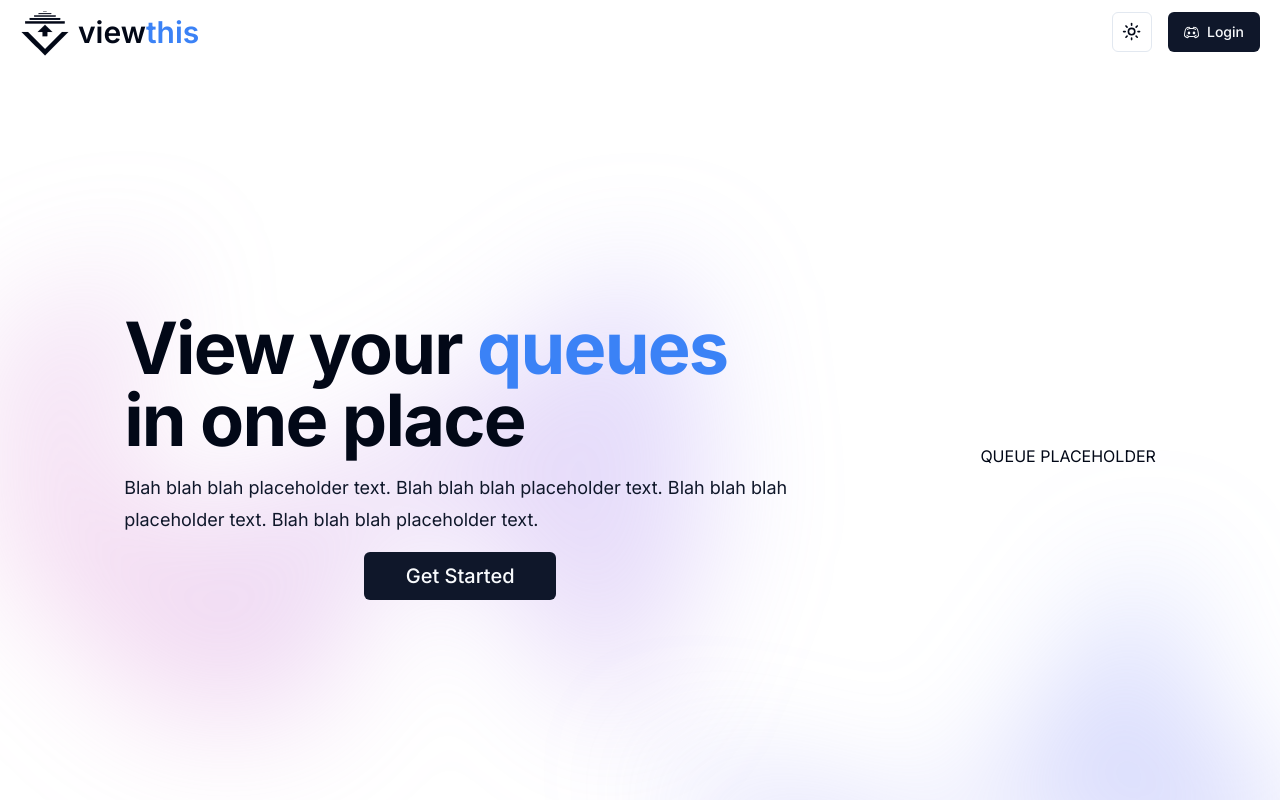
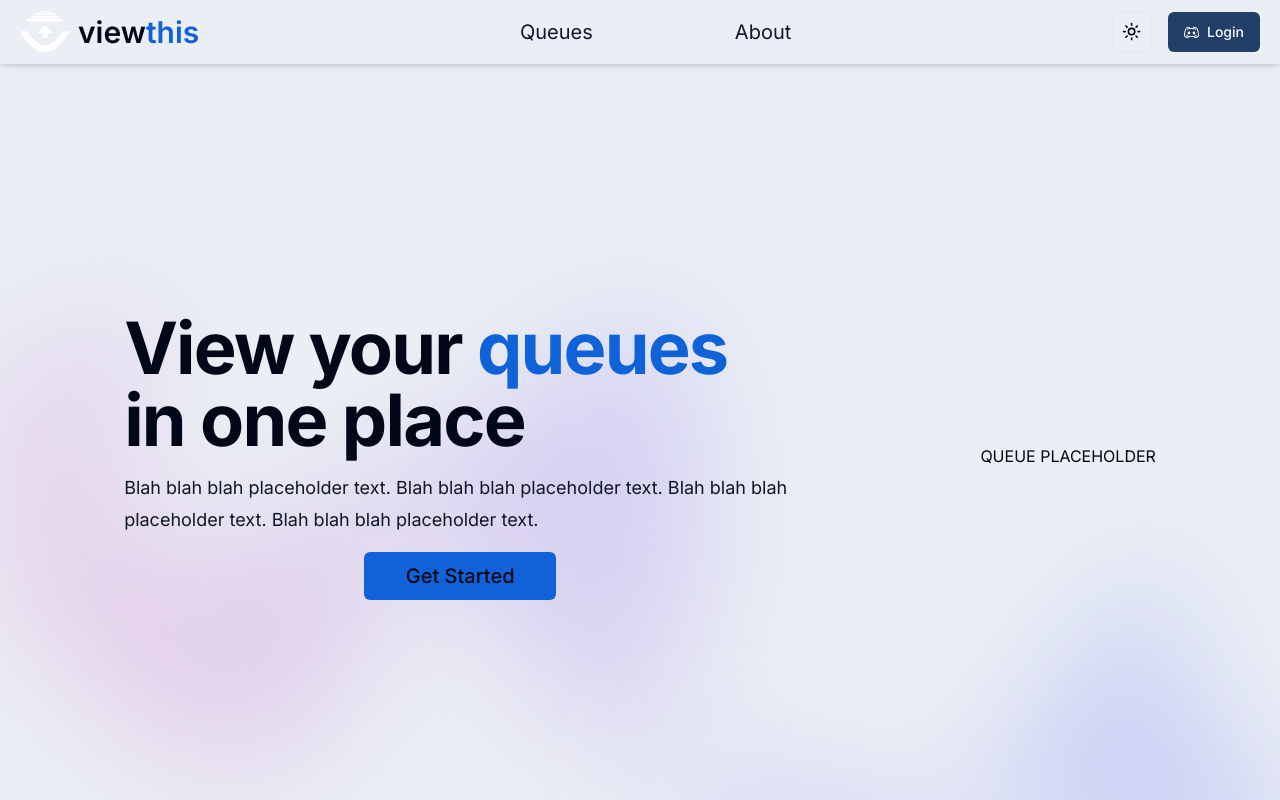
Before and after one commit to zamachnoi/ReviewThis, a Next.js app in the folder client/: page / in a window 1280 px wide. Shown: the top 800 px of the page. Built offline with nearby package versions, Linux system fonts and the light colour scheme; no server answers.

Commit message:
Landing page

```diff
--- a/client/src/app/clientUtils.ts
+++ b/client/src/app/clientUtils.ts
@@ -1,3 +1,5 @@
+import { useCookies } from "next-client-cookies"
+
 export function getClientApiUrl(path: string) {
 	return process.env.NODE_ENV === "development"
 		? "http://127.0.0.1:3001/api" + path
@@ -8,15 +10,15 @@ export function parseJwt(token: string) {
 	return JSON.parse(Buffer.from(token.split(".")[1], "base64").toString())
 }
 
-// export function getClientJwt() {
-// 	const cookies = useCookies()
+export function getClientJwt() {
+	const cookies = useCookies()
 
-// 	const viewthisJwt = cookies.get("_viewthis_jwt")
+	const viewthisJwt = cookies.get("_viewthis_jwt")
 
-// 	return viewthisJwt ? viewthisJwt : ""
-// }
+	return viewthisJwt ? viewthisJwt : ""
+}
 
-// export function getClientJwtAndParse() {
-// 	const jwt = getClientJwt()
-// 	return jwt ? parseJwt(jwt) : ""
-// }
+export function getClientJwtAndParse() {
+	const jwt = getClientJwt()
+	return jwt ? parseJwt(jwt) : ""
+}
--- a/client/src/app/globals.css
+++ b/client/src/app/globals.css
@@ -4,7 +4,7 @@
 
 @layer base {
 	:root {
-		--background: 0 0% 100%;
+		--background: 216 33% 94%;
 		--foreground: 222.2 84% 4.9%;
 
 		--card: 0 0% 100%;
@@ -13,16 +13,16 @@
 		--popover: 0 0% 100%;
 		--popover-foreground: 222.2 84% 4.9%;
 
-		--primary: 222.2 47.4% 11.2%;
+		--primary: 215 51% 27%;
 		--primary-foreground: 210 40% 98%;
 
-		--secondary: 210 40% 96.1%;
+		--secondary: 215 69% 68%;
 		--secondary-foreground: 222.2 47.4% 11.2%;
 
 		--muted: 210 40% 96.1%;
 		--muted-foreground: 215.4 16.3% 46.9%;
 
-		--accent: 210 40% 96.1%;
+		--accent: 215 87% 45%;
 		--accent-foreground: 222.2 47.4% 11.2%;
 
 		--destructive: 0 84.2% 60.2%;
@@ -37,7 +37,7 @@
 
 	.dark {
 		--background: 222.2 84% 4.9%;
-		--foreground: 210 40% 98%;
+		--foreground: 214 17% 92%;
 
 		--card: 222.2 84% 4.9%;
 		--card-foreground: 210 40% 98%;
@@ -45,16 +45,16 @@
 		--popover: 222.2 84% 4.9%;
 		--popover-foreground: 210 40% 98%;
 
-		--primary: 210 40% 98%;
+		--primary: 215 51% 73%;
 		--primary-foreground: 222.2 47.4% 11.2%;
 
-		--secondary: 217.2 32.6% 17.5%;
+		--secondary: 215 69% 32%;
 		--secondary-foreground: 210 40% 98%;
 
 		--muted: 217.2 32.6% 17.5%;
 		--muted-foreground: 215 20.2% 65.1%;
 
-		--accent: 217.2 32.6% 17.5%;
+		--accent: 215 87% 55%;
 		--accent-foreground: 210 40% 98%;
 
 		--destructive: 0 62.8% 30.6%;
--- /dev/null
+++ b/client/src/app/queues/page.tsx
@@ -0,0 +1,7 @@
+export default function Queues() {
+	return (
+		<div>
+			<h1>Queues</h1>
+		</div>
+	)
+}
--- a/client/src/components/landing/hero.tsx
+++ b/client/src/components/landing/hero.tsx
@@ -5,7 +5,7 @@ export default function Hero() {
 	return (
 		<div className="bg-background">
 			<div
-				className="absolute inset-x-0 top-10 -z-9 transform-gpu overflow-hidden blur-3xl"
+				className="absolute inset-x-0 top-20 -z-9 transform-gpu overflow-hidden blur-3xl"
 				aria-hidden="true"
 			>
 				<div
@@ -21,7 +21,7 @@ export default function Hero() {
 					<div className="flex flex-col max-w-2xl items-center gap-4">
 						<h1 className="text-7xl font-bold tracking-tight text-foreground">
 							View your{" "}
-							<span className="text-blue-500">queues</span> in one
+							<span className="text-accent">queues</span> in one
 							place
 						</h1>
 						<p className="text-lg leading-8 text-secondary-foreground">
@@ -29,7 +29,11 @@ export default function Hero() {
 							placeholder text. Blah blah blah placeholder text.
 							Blah blah blah placeholder text.
 						</p>
-						<Button className="w-48 h-12 text-xl" asChild>
+						<Button
+							variant="secondary"
+							className="bg-accent text-foreground w-48 h-12 text-xl"
+							asChild
+						>
 							<Link href="/queues">Get Started</Link>
 						</Button>
 					</div>
--- a/client/src/components/navbar/dynamiclogo.tsx
+++ b/client/src/components/navbar/dynamiclogo.tsx
@@ -1,68 +1,67 @@
 import React from "react"
 
-const DynamicLogo = ({ width = 50 }) => {
-	// Note: Tailwind's fill classes apply directly to SVG elements.
-	// Make sure `foreground` is a defined color in your Tailwind config.
+const CustomIcon = ({ width = 468, color = "black" }) => {
+	// Calculate height based on the original aspect ratio
+	const originalWidth = 468
+	const originalHeight = 388
+	const height = (width / originalWidth) * originalHeight
+
 	return (
 		<svg
 			width={width}
-			height={width}
-			viewBox="0 0 501 501"
-			className="fill-foreground stroke-foreground" // Using Tailwind classes for fill and stroke
+			height={height}
+			viewBox="0 0 468 388"
+			fill="none"
 			xmlns="http://www.w3.org/2000/svg"
 		>
 			<path
-				d="M176.5 250.5L250.5 177L325 250.5H176.5Z"
-				className="fill-current" // Tailwind class for using the current color
+				d="M403.5 189H467.5C467.5 189 364 388 234 388C104 388 0 189 0 189H66.5C66.5 189 150.5 321.5 234 321.5C317.5 321.5 403.5 189 403.5 189Z"
+				fill={color}
+			/>
+			{/* <path
+				fillRule="evenodd"
+				clipRule="evenodd"
+				d="M235.5 288C286.586 288 328 246.586 328 195.5C328 144.414 286.586 103 235.5 103C184.414 103 143 144.414 143 195.5C143 246.586 184.414 288 235.5 288ZM236 275C280.183 275 316 239.183 316 195C316 150.817 280.183 115 236 115C191.817 115 156 150.817 156 195C156 239.183 191.817 275 236 275Z"
+				fill={color}
+			/> */}
+			<path
+				d="M168.885 199.662L233.191 135.79C234.747 134.245 237.257 134.241 238.819 135.781L303.559 199.653C306.105 202.164 304.327 206.5 300.75 206.5H171.703C168.133 206.5 166.351 202.178 168.885 199.662Z"
+				fill={color}
 			/>
 			<rect
-				x="225.5"
-				y="239.5"
-				width="49"
-				height="54"
-				className="fill-current"
-			/>
-			<path
-				d="M177 410.5C172.5 410.5 16 250.5 16 250.5H81L251 420.5L420.5 250.5H484.5L325 410.5L251 485.5L177 410.5Z"
-				className="fill-current"
+				x="210.5"
+				y="195"
+				width="50"
+				height="55"
+				rx="4"
+				fill={color}
 			/>
 			<rect
-				x="51.5"
-				y="142.5"
-				width="397"
-				height="24"
-				className="fill-current"
+				x="66"
+				y="73"
+				width="339"
+				height="25"
+				rx="12.5"
+				fill={color}
+			/>
+			<rect x="103" y="44" width="264" height="20" rx="10" fill={color} />
+			<rect
+				x="141"
+				y="19"
+				width="189"
+				height="15.8537"
+				rx="7.92683"
+				fill={color}
 			/>
 			<rect
-				x="96.5"
-				y="110.5"
-				width="307"
-				height="19"
-				className="fill-current"
-			/>
-			<rect
-				x="186.5"
-				y="61.5"
-				width="127"
-				height="9"
-				className="fill-current"
-			/>
-			<rect
-				x="231.5"
-				y="44.5"
-				width="37"
-				height="4"
-				className="fill-current"
-			/>
-			<rect
-				x="141.5"
-				y="83.5"
-				width="217"
-				height="14"
-				className="fill-current"
+				x="179"
+				width="114"
+				height="10.5691"
+				rx="5.28455"
+				fill={color}
 			/>
 		</svg>
 	)
 }
 
-export default DynamicLogo
+export default CustomIcon
--- a/client/src/components/navbar/nav-link.tsx
+++ b/client/src/components/navbar/nav-link.tsx
@@ -0,0 +1,18 @@
+import Link from "next/link"
+
+export default function NavLink({
+	children,
+	href,
+}: {
+	children: React.ReactNode
+	href: string
+}) {
+	return (
+		<Link
+			className="text-xl hover:text-accent text-accent-foreground transition-colors ease-in-out duration-75"
+			href={href}
+		>
+			{children}
+		</Link>
+	)
+}
--- a/client/src/components/navbar/navbar-logo.tsx
+++ b/client/src/components/navbar/navbar-logo.tsx
@@ -8,9 +8,9 @@ export default function NavbarLogo() {
 				className="flex flex-row justify-center items-center gap-2"
 				href="/"
 			>
-				<DynamicLogo />
+				<DynamicLogo color="white" width={50} />
 				<h1 className="text-3xl font-semibold">
-					view<span className="text-blue-500">this</span>
+					view<span className="text-accent">this</span>
 				</h1>
 			</Link>
 		</div>
--- a/client/src/components/navbar/navbar.tsx
+++ b/client/src/components/navbar/navbar.tsx
@@ -5,6 +5,7 @@ import { getServerJwt } from "@/app/serverUtils"
 import { DiscordAvatar, User } from "../discord-avatar"
 import { jwtDecode } from "jwt-decode"
 import AvatarDropdown from "./avatar-dropdown"
+import NavLink from "./nav-link"
 
 export default function Navbar() {
 	const jwt = getServerJwt()
@@ -16,10 +17,14 @@ export default function Navbar() {
 	return (
 		<nav
 			style={{ transform: "translate3d(0,0,0)" }}
-			className="flex items-center px-5 justify-between h-16 bg-background"
+			className="flex items-center px-5 justify-between h-16 bg-background shadow-md z-50 sticky top-0 w-full backdrop-filter backdrop-blur-lg bg-opacity-60"
 		>
 			<NavbarLogo />
-			<div className="gap-4 flex items-center bg-background">
+			<div className="flex flex-row w-1/3 items-center justify-around">
+				<NavLink href="/queues">Queues</NavLink>
+				<NavLink href="/about">About</NavLink>
+			</div>
+			<div className="gap-4 flex items-center">
 				<ModeToggle />
 				{user ? (
 					<AvatarDropdown>
--- /dev/null
+++ b/client/src/middleware.ts
@@ -0,0 +1,11 @@
+const protectedRoutes = ["/queues/create", "/profile"]
+import { NextResponse, NextRequest } from "next/server"
+
+export function middleware(req: NextRequest) {
+	if (
+		protectedRoutes.includes(req.nextUrl.pathname) &&
+		req.cookies.get("_viewthis_jwt") === undefined
+	) {
+		return NextResponse.redirect(new URL("/", req.url))
+	}
+}
```
Also changed, not shown: client/public/viewthis.svg, 1 other file (tests, documents, lock files or other folders).
